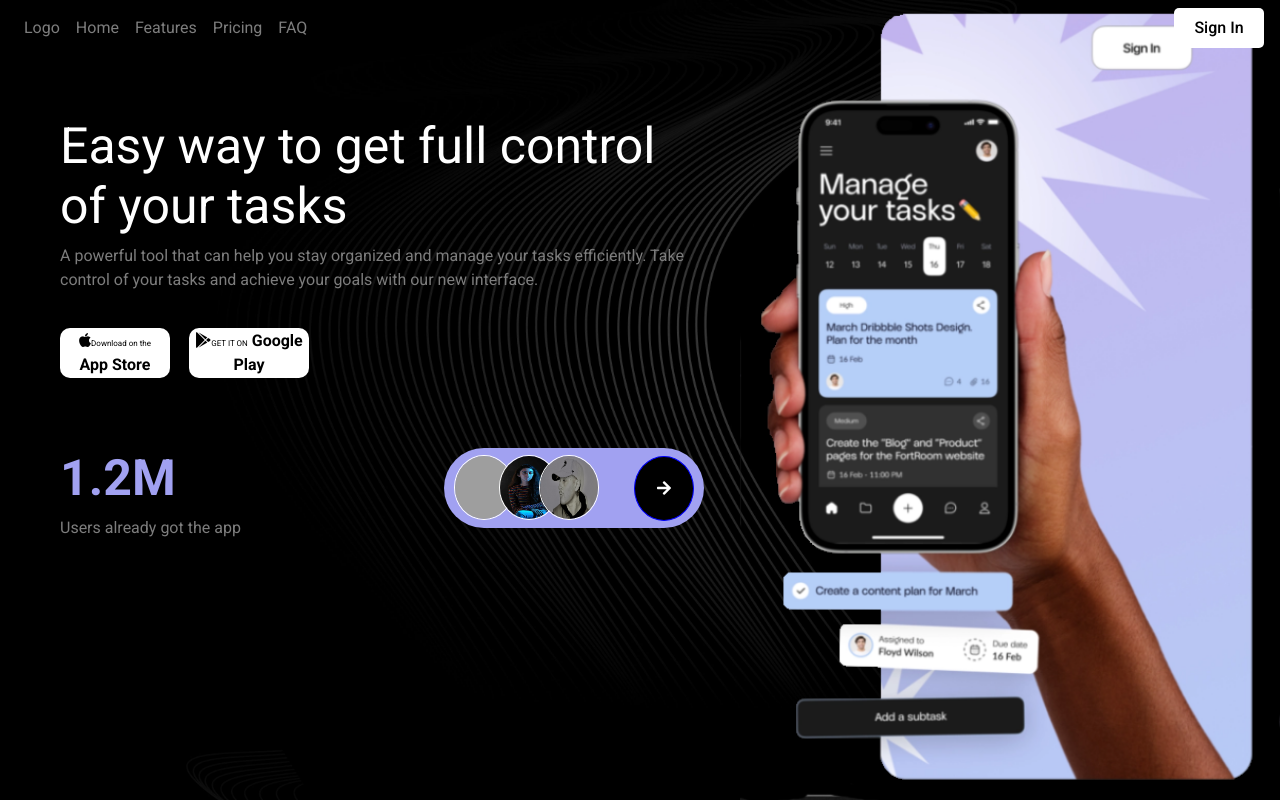
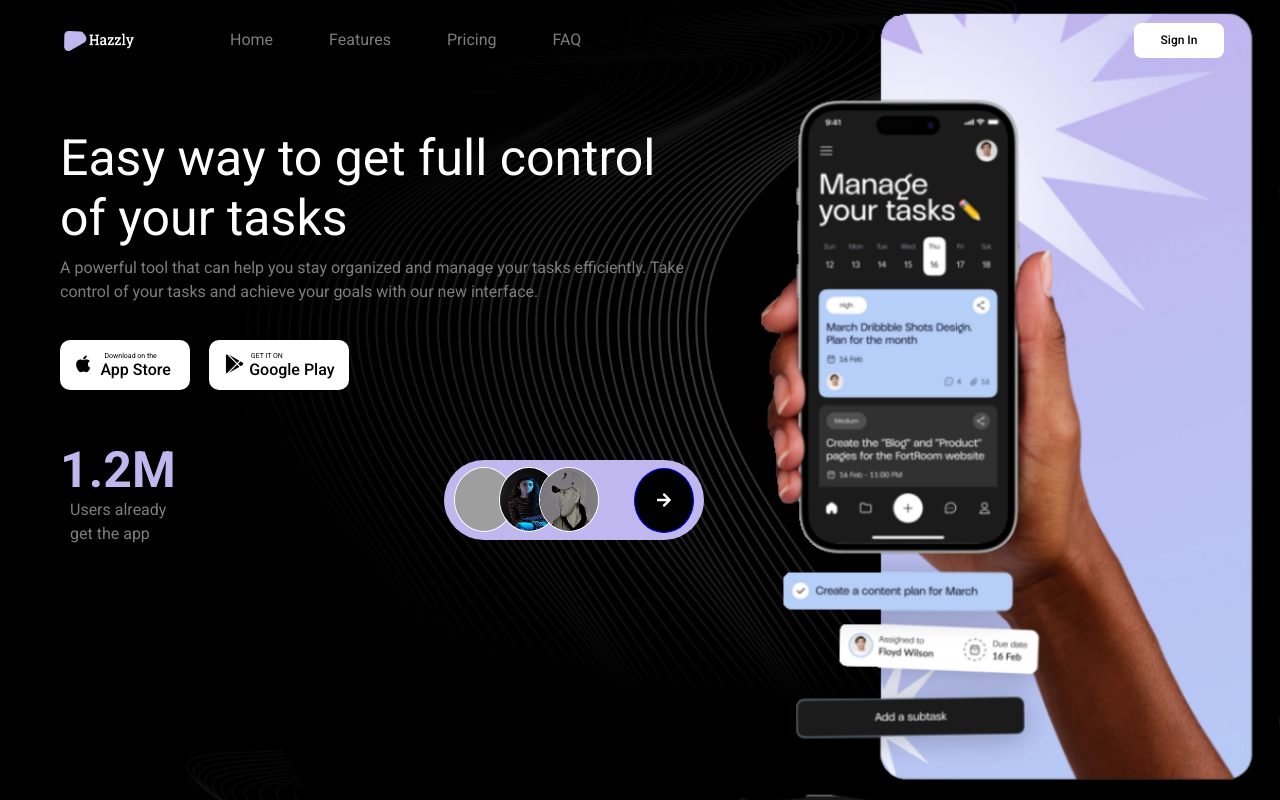
Before and after one commit to HirotheChamp/Landing-Page, a React app: page / in a window 1280 px wide. Built offline with nearby package versions, Linux system fonts and the light colour scheme; grey boxes are pictures that could not be loaded.

Commit message:
finished

```diff
--- a/public/css/main.css
+++ b/public/css/main.css
@@ -6,7 +6,7 @@ body {
     height: auto;
     margin: 0;
      padding: 0;
-        background-image: url("../img/phonebackground.png"), url("../img/blackbackground.png");
+        background-image: url("../img/phonebackground2.png"), url("../img/blackbackground.png");
         background-size:  contain, cover;
         background-repeat:  no-repeat, no-repeat;
         background-position: right, center;
@@ -14,7 +14,9 @@ body {
 
 }
 
-
+a:hover {
+    color: white;
+}
 
 
 .nav-item {
@@ -28,3 +30,7 @@ body {
 .user-text {
     color:   #7d7d7d;
 }
+#content1::after{
+    content: "\a";
+    white-space: pre;
+}
--- a/public/index.html
+++ b/public/index.html
@@ -16,23 +16,23 @@
 
 
 
- <nav class="navbar navbar-expand-md">
+ <nav class="navbar navbar-expand-md" style="padding-top: 20px;">
   <div  class="navbar-collapse collapse w-100 order-1 order-md-0 dual-collapse2" >
   <ul class="navbar-nav mr-auto">
     <li class="nav-item active">
-      <a class="nav-link" href="#">Logo</a>
+      <a class="nav-link" href="#"><img src="../img/hazzly-logo.png" style="width: 110px; height: 20px; padding-left: 40px;"/></a>
 
     </li>
-    <li class="nav-item">
-      <a class="nav-link" href="#">Home</a>
+    <li class="nav-item" style="margin-left: 80px;">
+      <a class="nav-link" href="#" >Home</a>
     </li>
-    <li class="nav-item">
-      <a class="nav-link" href="#">Features</a>
+    <li class="nav-item" style="margin-left: 40px;">
+      <a class="nav-link" href="#" >Features</a>
     </li>
-    <li  class="nav-item">
-      <a class="nav-link" href="#">Pricing </a>
+    <li  class="nav-item" style="margin-left: 40px;">
+      <a class="nav-link" href="#"  >Pricing </a>
     </li>
-    <li  class="nav-item">
+    <li  class="nav-item" style="margin-left: 40px;">
       <a class="nav-link" href="#">FAQ</a>
     </li>
 
@@ -44,8 +44,8 @@
 <div class="navbar-collapse collapse w-100 order-3 dual-collapse2">
   <ul class="navbar-nav ml-auto">
 
-      <li class="nav-item">
-        <button style="background-color: white; border: none; border-radius: 5px; height: 40px; width: 90px; font-weight: 500;">Sign In</button>
+      <li class="nav-item" style="padding-right: 40px;">
+        <button style="background-color: white; border: none; border-radius: 8px; height: 35px; width: 90px; font-weight: 500; font-size: 12px;">Sign In</button>
       </li>
   </ul>
 </div>
@@ -58,20 +58,39 @@
 <p style=" color: #7d7d7d;">A powerful tool that can help you stay organized and manage your tasks efficiently. Take control of your tasks and achieve your goals with our new interface.</p>
 <div class="buttons" style="padding-top: 20px;">
   <form target="_blank">
-<button style="white-space: normal; width: 110px; border: none; border-radius: 10px; background-color: white; margin-right: 15px;" type="submit" formaction="https://play.google.com/" ><i class="fab fa-apple"></i><span style="font-size: 8px;">Download on the </span><span style="font-weight: bold;">App Store</span></button>
-<button style="white-space: normal; width: 120px; border: none; border-radius: 10px; background-color: white;" type="submit" formaction="https://play.google.com/"><i class="fab fa-google-play"></i><span style="font-size: 8px;">GET IT ON</span> <span style="font-weight: bold;">Google Play</span></button>
+<button style="white-space: normal; width: 130px; height: 50px; border: none; border-radius: 10px; background-color: white; margin-right: 15px;" type="submit" formaction="https://www.apple.com/app-store/">
+
+  <div style="display: flex; margin-left: 10px;">
+    <div style="margin-top: 10px; font-size: larger;">
+      <i class="fab fa-apple"></i>
+     </div>
+    <div>
+      <p style="font-weight: 400; font-size: 7px; margin-top: 10px; ">Download on the </p><p style="font-weight: 500; white-space: pre;  margin-top: -20px; margin-left: 10px;">App Store</p>
+    </div>
+  </div>
+</button>
+<button style="white-space: normal; width: 140px; height: 50px; border: none; border-radius: 10px; background-color: white;" type="submit" formaction="https://play.google.com/">
+  <div style="display: flex;  margin-left: 10px;">
+    <div style="margin-top: 10px; font-size: larger;">
+      <i class="fab fa-google-play"></i>
+    </div>
+    <div>
+      <p style=" font-weight: 400; font-size: 7px; margin-top: 10px; margin-right: 45px;">GET IT ON</p> <p style="font-weight: 500; white-space: pre; margin-top: -20px; margin-left: 5px;">Google Play</p>
+    </div>
+  </div>
+</button>
 </form>
 </div>
 <div class="user-section" style="padding-top: 70px; display: flex;">
 
   <div class="text">
 
-    <h1 style="color: #a1a1f1; font-weight: 600;">1.2M</h1>
-<p class="user-text" style="color: #7d7d7d;">Users already got the app</p>
+    <h1 style="color: #c0b7ef; font-weight: 600; margin-top: -20px;">1.2M</h1>
+<p class="user-text" style="color: #7d7d7d; white-space: normal; margin-top: -10px; margin-left: 10px;"><span id="content1">Users already</span> <span id="content2" style="white-space: pre;">get the app</span></p>
 
   </div>
 
-<div style="background-color: #a1a1f1; border-radius: 50px; width: 260px; display: flex; height:80px; margin-left: auto;">
+<div style="background-color: #c0b7ef; border-radius: 50px; width: 260px; display: flex; height:80px; margin-left: auto; position: relative;">
   <div class="user-image-group" style="display: flex; margin-top: 7px; margin-left: 10px;">
   <div class="user1"><img src="../img/kyleprofile.jpg" style="width: 60px; border-radius: 50%; border: solid 1.5px white; height: 65px; position: relative;"/></div>
   <div class="user2"><img src="../img/selinapic.jpg" style="width: 60px; border-radius: 50%; border: solid 1.5px white; height: 65px; position: relative;  right: 15px;"/></div>
```
Also changed, not shown: public/img/hazzly-logo.png (added), public/img/phonebackground2.png (added).
